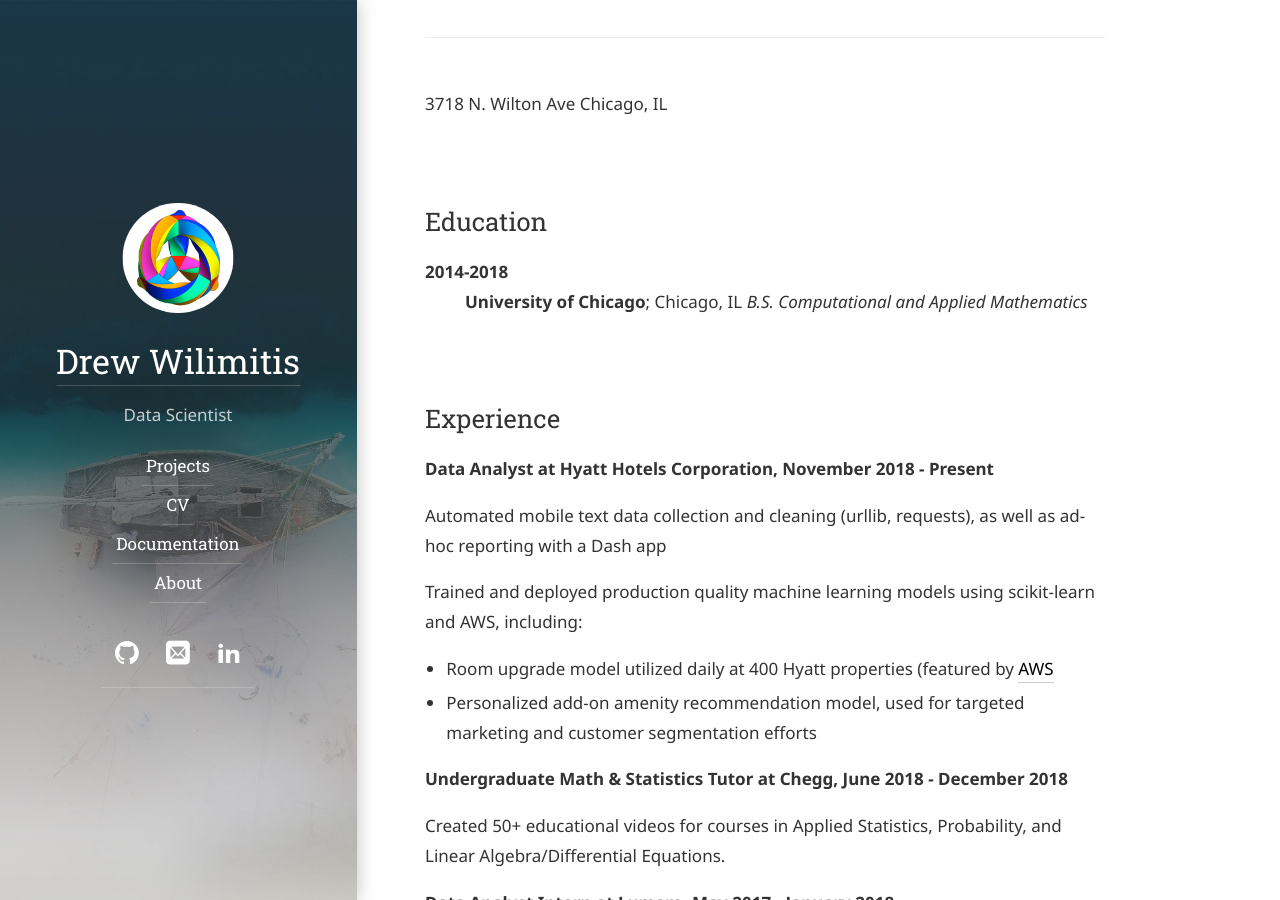
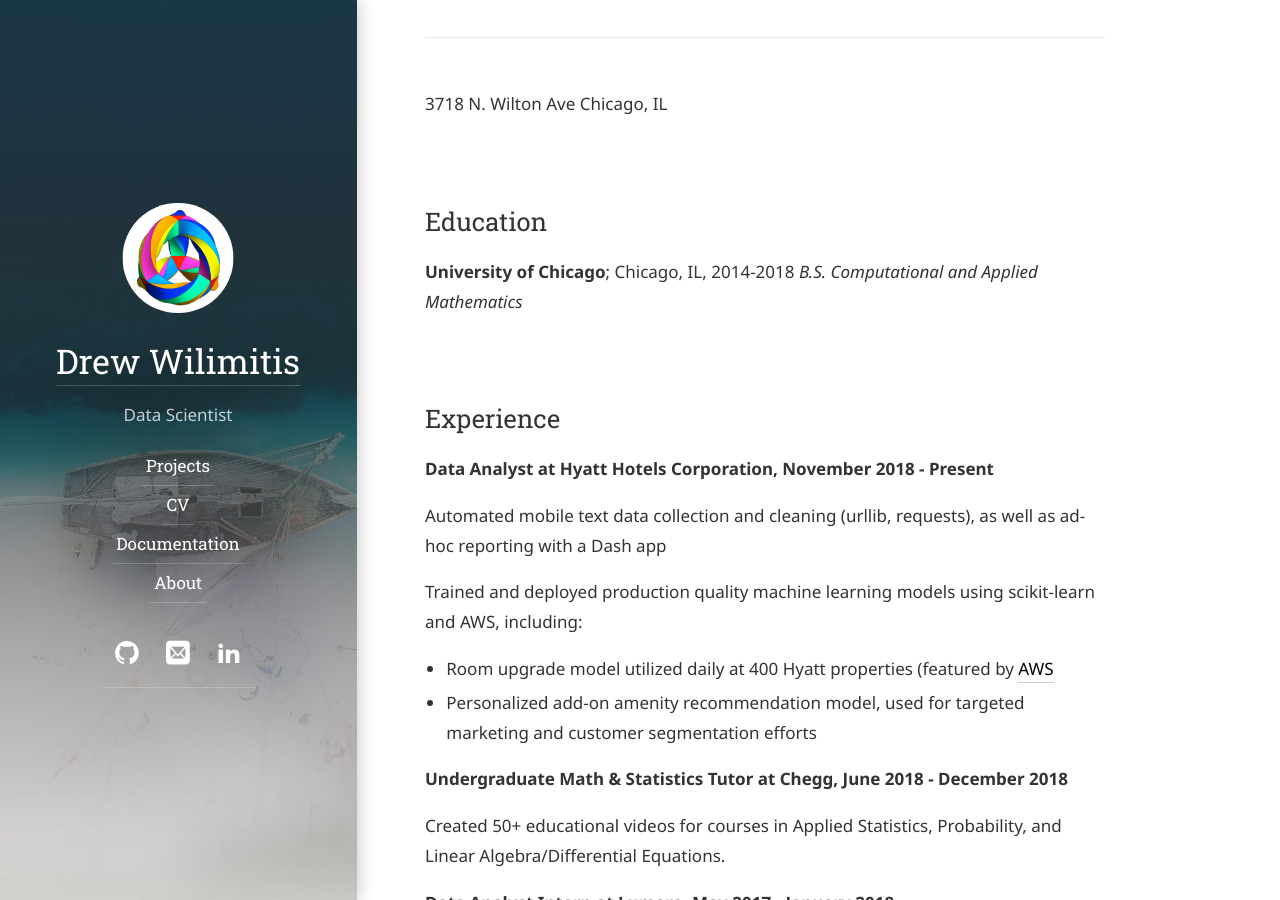
Before and after one commit to drewwilimitis/drewwilimitis.github.io, a Jekyll site: the page built from CV.md, in a window 1280 px wide and 900 px high, scrolled down 307 px. Built offline with Jekyll 4.4.1, drawn with Linux system fonts in a browser that asks for light colours; some web fonts are replaced.

Commit message:
Update CV.md

```diff
--- a/CV.md
+++ b/CV.md
@@ -1,7 +1,6 @@
 ---
 layout: page
 title: CV
-
 ---
 
 Drew Wilimitis
@@ -14,10 +13,8 @@ Chicago, IL
 
 Education
 ---------
-
-2014-2018
-:   **University of Chicago**; Chicago, IL
-    *B.S. Computational and Applied Mathematics*
+**University of Chicago**; Chicago, IL, 2014-2018
+*B.S. Computational and Applied Mathematics*
 
 Experience
 ----------
```
